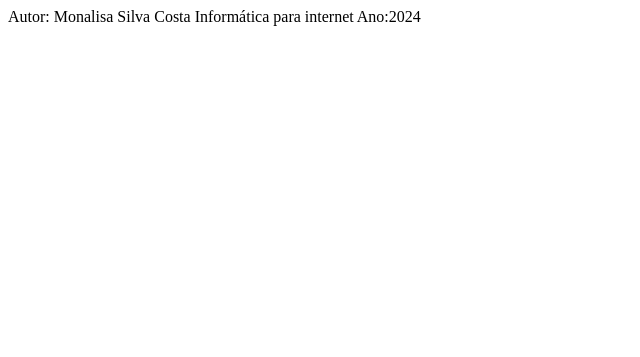
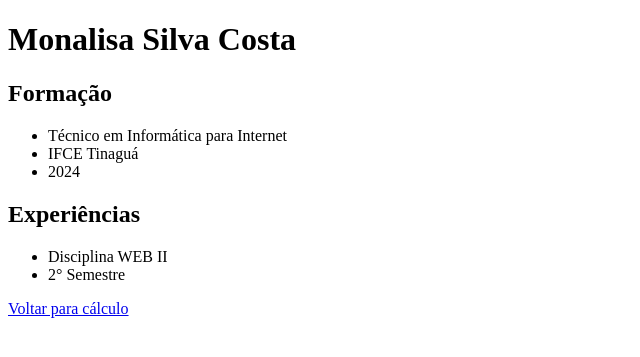
Before and after one commit to Monalisa-S-C/WEBII, a Django app: page /autor/ in a window 1280 px wide. Shown: the top 357 px of the page, without its empty margins (0-640 px from the left). Run offline with Django 5.2, Linux system fonts and the light colour scheme.

Commit message:
vinculação dos templates

```diff
--- /dev/null
+++ b/ProjetoDjango/paginaDinamica_app/templates/autor.html
@@ -0,0 +1,28 @@
+<!DOCTYPE html>
+<html lang="en">
+<head>
+    <meta charset="UTF-8">
+    <title>autor</title>
+</head>
+<body>
+    <header>
+        <h1>Monalisa Silva Costa</h1>
+    </header>
+    <section>
+        <h2>Formação</h2>
+        <ul>
+            <li>Técnico em Informática para Internet</li>
+            <li>IFCE Tinaguá</li>
+            <li>2024</li>
+        </ul>
+    </section>
+    <section>
+        <h2>Experiências</h2>
+        <ul>
+            <li>Disciplina WEB II</li>
+            <li>2° Semestre</li>
+        </ul>
+    </section>
+</body>
+    <a href="{% url 'index' %}">Voltar para cálculo</a>
+</html>
--- a/ProjetoDjango/paginaDinamica_app/templates/index.html
+++ b/ProjetoDjango/paginaDinamica_app/templates/index.html
@@ -7,7 +7,8 @@
 <body>
     <h1>Seja Bem-Vindo</h1>
     <h3>Vamos estudar um pouco sobre o Teorema de Pitágoras. O teorema de Pitágoras relaciona as medidas dos lados de um triângulo retângulo. Seu enunciado é: o quadrado da hipotenusa é igual à soma dos quadrados dos catetos.</h3>
-    <form method="post">
+    <form method="post" action="{% url 'resultado' %}">
+    {% csrf_token %}
         <label for="cat1">Cateto 1:</label>
         <input type="text" id="cat1" name="cat1"><br><br>
         <label for="cat2">Cateto 2:</label>
--- a/ProjetoDjango/paginaDinamica_app/templates/resultado.html
+++ b/ProjetoDjango/paginaDinamica_app/templates/resultado.html
@@ -9,4 +9,8 @@
     <p>{{ explicacao }}</p>
     <p>{{ resposta }}</p>
 </body>
+    <ul>
+        <li><a href="{% url 'index' %}">Voltar para cálculo</a></li>
+        <li><a href="{% url 'autor' %}">Ir para Autor</a></li>
+    </ul>
 </html>
--- a/ProjetoDjango/paginaDinamica_app/urls.py
+++ b/ProjetoDjango/paginaDinamica_app/urls.py
@@ -3,7 +3,6 @@ from . import views
 
 urlpatterns = [
     path('', views.home, name='home'),
-    path('home', views.home, name='home'),
     path('index/', views.index, name='index'),
     path('resultado/', views.resultado, name='resultado'),
     path('autor/', views.autor, name='autor'),
--- a/ProjetoDjango/paginaDinamica_app/views.py
+++ b/ProjetoDjango/paginaDinamica_app/views.py
@@ -1,5 +1,6 @@
 from django.shortcuts import render
 from django.http import HttpResponse
+from math import sqrt
 
 
 def home(request):
@@ -11,19 +12,19 @@ def index(request):
 
 
 def autor(request):
-    return HttpResponse("Autor: Monalisa Silva Costa \n Informática para internet \n Ano:2024")
+    return render(request, 'autor.html')
 
 
 def resultado(request):
     if request.method == 'POST':
-        cat1 = request.POST.get('cat1')
-        cat2 = request.POST.get('cat2')
+        cat1 = float(request.POST.get('cat1',0))
+        cat2 = float(request.POST.get('cat2',0))
 
-        resultado = int(cat1 * 2) + int(cat2 * 2)
+        hipotenusa = sqrt(cat1**2 + cat2**2)
 
         enunciado = "Seu enunciado é: o quadrado da hipotenusa é igual à soma dos quadrados dos catetos."
         explicacao = "O teorema de Pitágoras é uma relação matemática entre as medidas dos lados de um triângulo retângulo. Esse teorema está sintetizado na frase: o quadrado da hipotenusa é igual à soma dos quadrados dos catetos."
-        resposta = f"A hipotenusa é: {resultado}"
+        resposta = f"A hipotenusa é: {hipotenusa}"
 
         return render(request, 'resultado.html', {
             'enunciado': enunciado,
--- a/ProjetoDjango/paginaWeb_projeto/settings.py
+++ b/ProjetoDjango/paginaWeb_projeto/settings.py
@@ -122,3 +122,7 @@ STATIC_URL = 'static/'
 # https://docs.djangoproject.com/en/5.1/ref/settings/#default-auto-field
 
 DEFAULT_AUTO_FIELD = 'django.db.models.BigAutoField'
+
+CSRF_TRUSTED_ORIGINS = [
+    'https://15796a9d-963c-4aab-a1eb-749e96a91808-00-3kwcthets92b9.kirk.replit.dev'
+]
```
